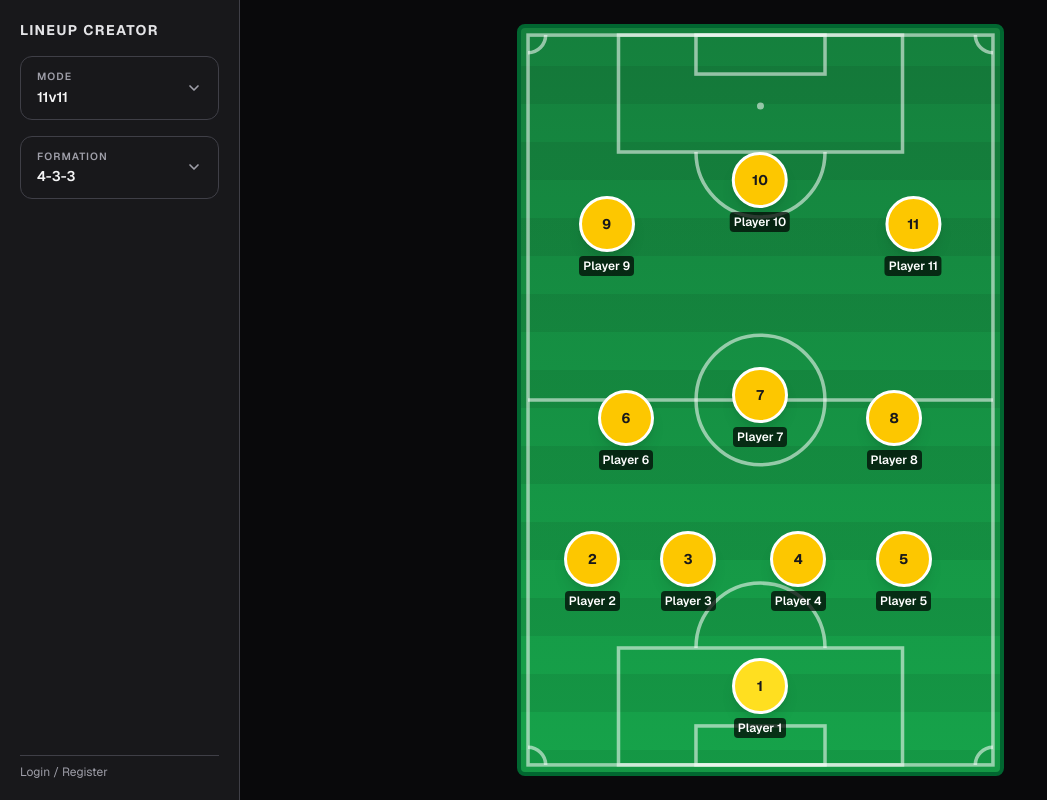
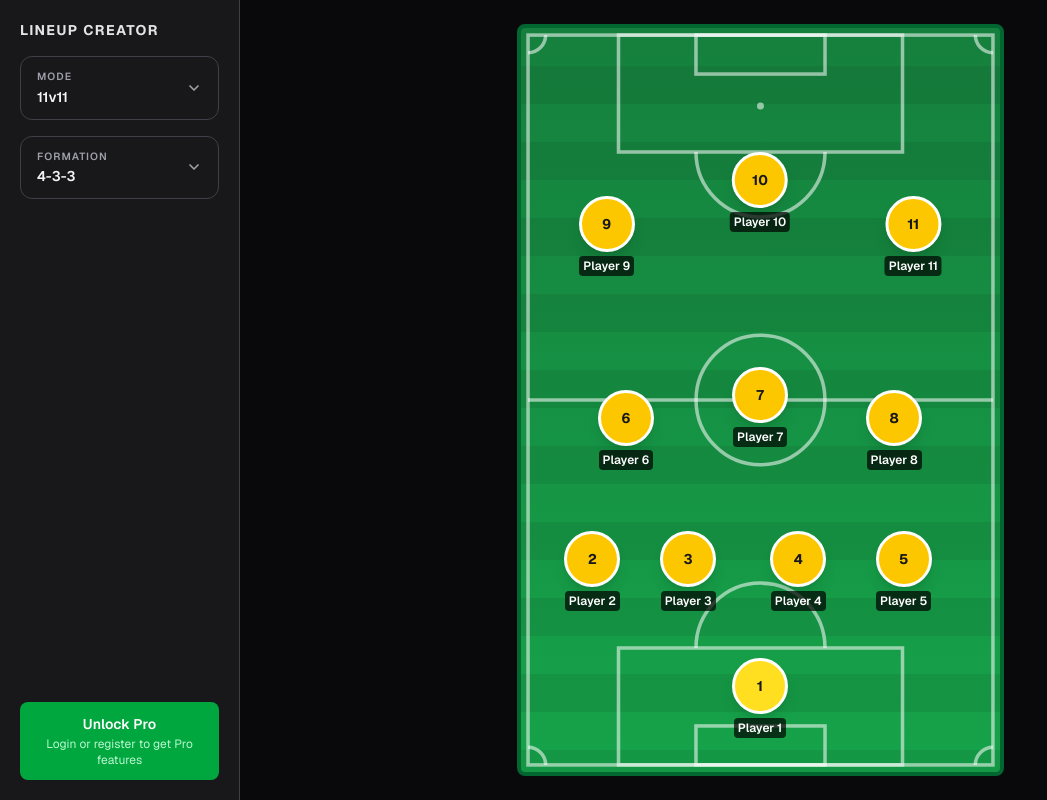
Before and after one commit to messi18122022/lineup-creator, a Next.js app: page / in a window 1280 px wide. Shown: the whole page, without its empty margins (0-1047 px from the left). Built offline with nearby package versions, Linux system fonts and the light colour scheme; no server answers.

Commit message:
Improve Pro CTA button in sidebar
Co-Authored-By: Claude Sonnet 4.6 <noreply@anthropic.com>

```diff
--- a/components/sidebar/Sidebar.tsx
+++ b/components/sidebar/Sidebar.tsx
@@ -25,9 +25,10 @@ export default function Sidebar({ mode, formation, onModeChange, onFormationChan
         ) : (
           <a
             href="/auth"
-            className="block text-xs text-zinc-400 hover:text-zinc-200 transition-colors pt-2 border-t border-zinc-700"
+            className="block w-full bg-green-600 hover:bg-green-500 transition-colors rounded-lg px-4 py-3 text-center"
           >
-            Login / Register
+            <span className="block text-sm font-semibold text-white">Unlock Pro</span>
+            <span className="block text-xs text-green-200 mt-0.5">Login or register to get Pro features</span>
           </a>
         )}
       </div>
```
